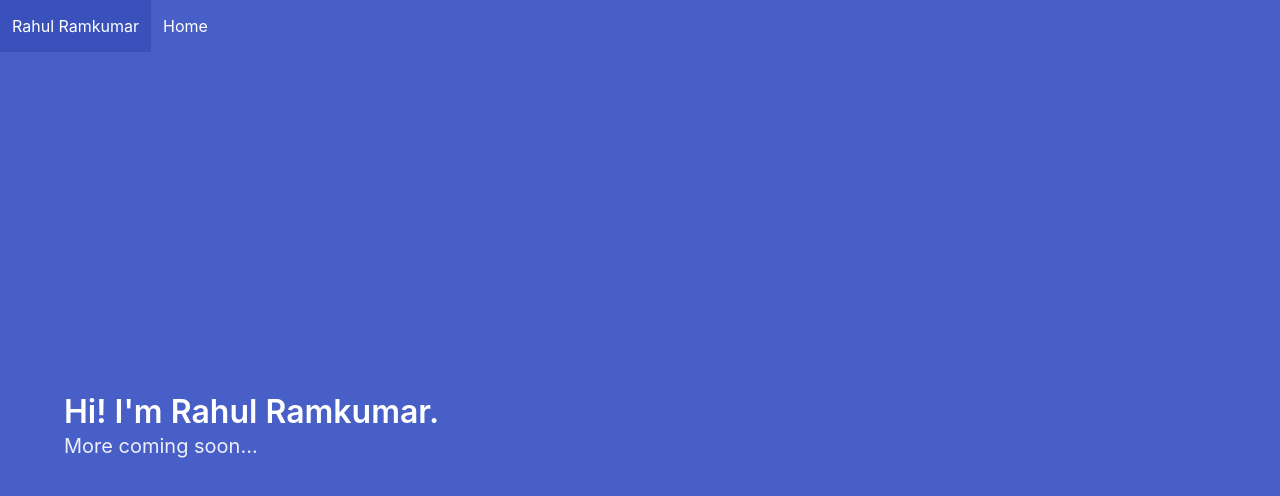
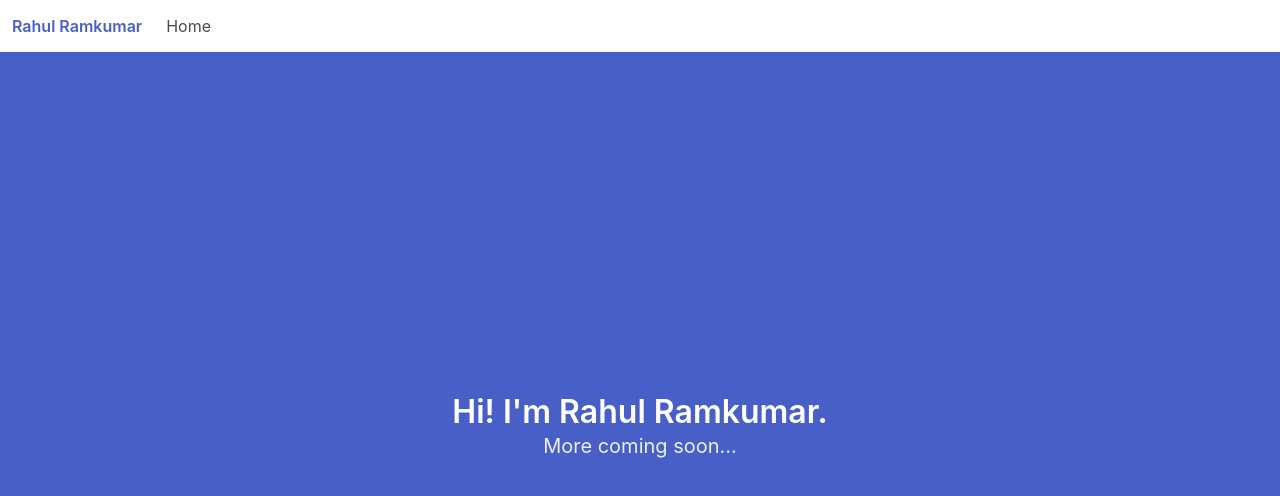
Before and after one commit to rsquared226/rsquared226.github.io, an Angular app: page / in a window 1280 px wide. Shown: the top 496 px of the page. Built offline with nearby package versions, Linux system fonts and the light colour scheme.

Commit message:
Split Navbar and Intro Hero into Components Bold brand text Center hero text

```diff
--- a/src/app/app.component.html
+++ b/src/app/app.component.html
@@ -1,24 +1,2 @@
-<nav class="navbar is-fixed-top is-link" role="nagivigation">
-  <div class="navbar-brand">
-    <a class="navbar-item" href="#">
-      Rahul Ramkumar
-    </a>
-  </div>
-  <div class="navbar-menu">
-    <div class="navbar-start">
-      <a class="navbar-item">
-        Home
-      </a>
-    </div>
-  </div>
-</nav>
-<section class="hero is-link is-fullheight-with-navbar">
-  <div class="hero-body">
-    <div class="container">
-      <h1 class="title">
-        Hi! I'm Rahul Ramkumar.
-      </h1>
-      <h2 class="subtitle">More coming soon...</h2>
-    </div>
-  </div>
-</section>
+<app-navbar></app-navbar>
+<app-intro-hero></app-intro-hero>
--- a/src/app/app.module.ts
+++ b/src/app/app.module.ts
@@ -2,9 +2,11 @@ import { BrowserModule } from '@angular/platform-browser';
 import { NgModule } from '@angular/core';
 
 import { AppComponent } from './app.component';
+import { NavbarComponent } from './navbar/navbar.component';
+import { IntroHeroComponent } from './intro-hero/intro-hero.component';
 
 @NgModule({
-  declarations: [AppComponent],
+  declarations: [AppComponent, NavbarComponent, IntroHeroComponent],
   imports: [BrowserModule],
   providers: [],
   bootstrap: [AppComponent],
--- /dev/null
+++ b/src/app/intro-hero/intro-hero.component.html
@@ -0,0 +1,10 @@
+<section class="hero is-link is-fullheight-with-navbar">
+  <div class="hero-body">
+    <div class="container has-text-centered">
+      <h1 class="title">
+        Hi! I'm Rahul Ramkumar.
+      </h1>
+      <h2 class="subtitle">More coming soon...</h2>
+    </div>
+  </div>
+</section>
--- /dev/null
+++ b/src/app/intro-hero/intro-hero.component.ts
@@ -0,0 +1,15 @@
+import { Component, OnInit } from '@angular/core';
+
+@Component({
+  selector: 'app-intro-hero',
+  templateUrl: './intro-hero.component.html',
+  styleUrls: ['./intro-hero.component.css']
+})
+export class IntroHeroComponent implements OnInit {
+
+  constructor() { }
+
+  ngOnInit(): void {
+  }
+
+}
--- /dev/null
+++ b/src/app/navbar/navbar.component.css
@@ -0,0 +1,3 @@
+h1 {
+  font-weight: 600;
+}
--- /dev/null
+++ b/src/app/navbar/navbar.component.html
@@ -0,0 +1,14 @@
+<nav class="navbar is-fixed-top" role="nagivigation">
+  <div class="navbar-brand">
+    <a class="navbar-item" href="#">
+      <h1>Rahul Ramkumar</h1>
+    </a>
+  </div>
+  <div class="navbar-menu">
+    <div class="navbar-start">
+      <a class="navbar-item">
+        Home
+      </a>
+    </div>
+  </div>
+</nav>
--- /dev/null
+++ b/src/app/navbar/navbar.component.ts
@@ -0,0 +1,15 @@
+import { Component, OnInit } from '@angular/core';
+
+@Component({
+  selector: 'app-navbar',
+  templateUrl: './navbar.component.html',
+  styleUrls: ['./navbar.component.css']
+})
+export class NavbarComponent implements OnInit {
+
+  constructor() { }
+
+  ngOnInit(): void {
+  }
+
+}
```
Also changed, not shown: src/app/intro-hero/intro-hero.component.css (added).
